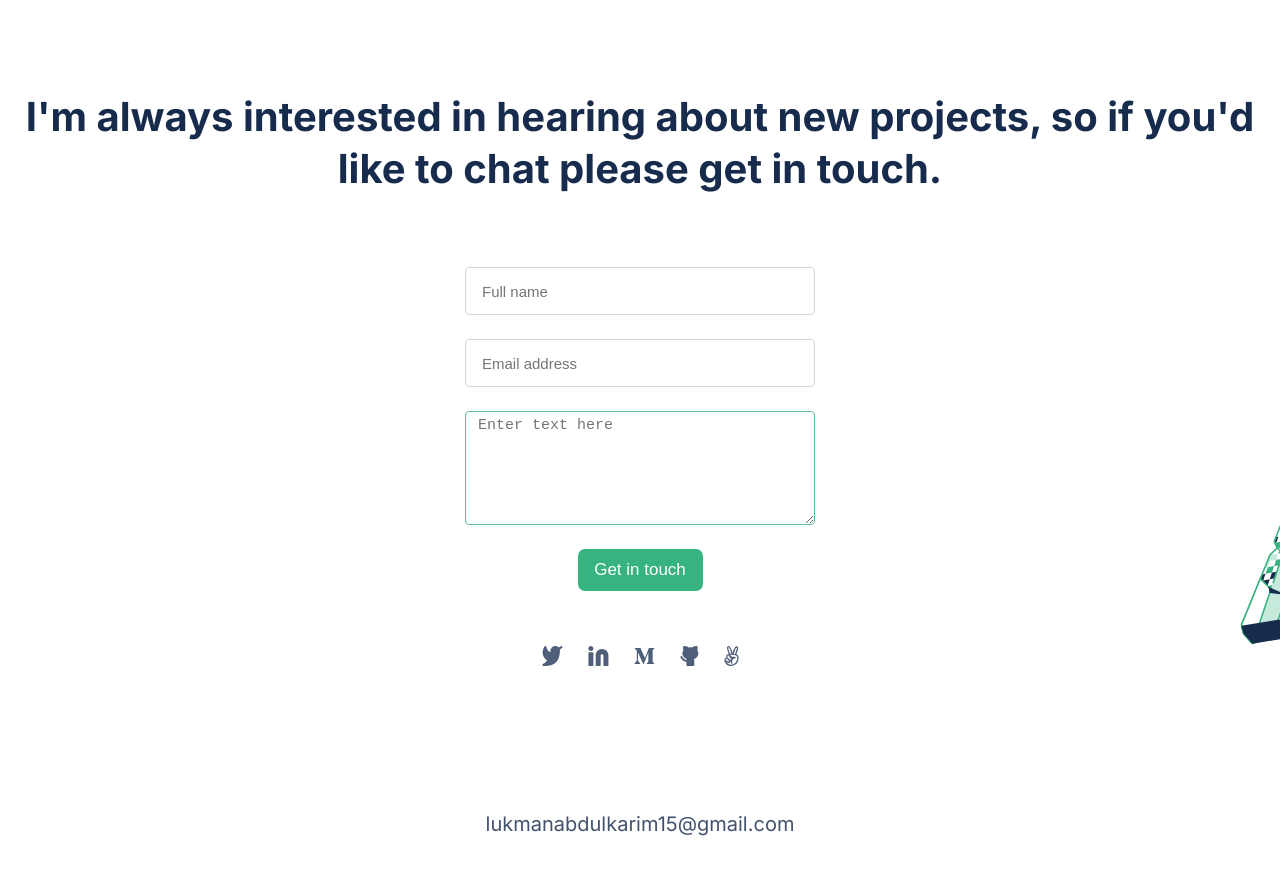
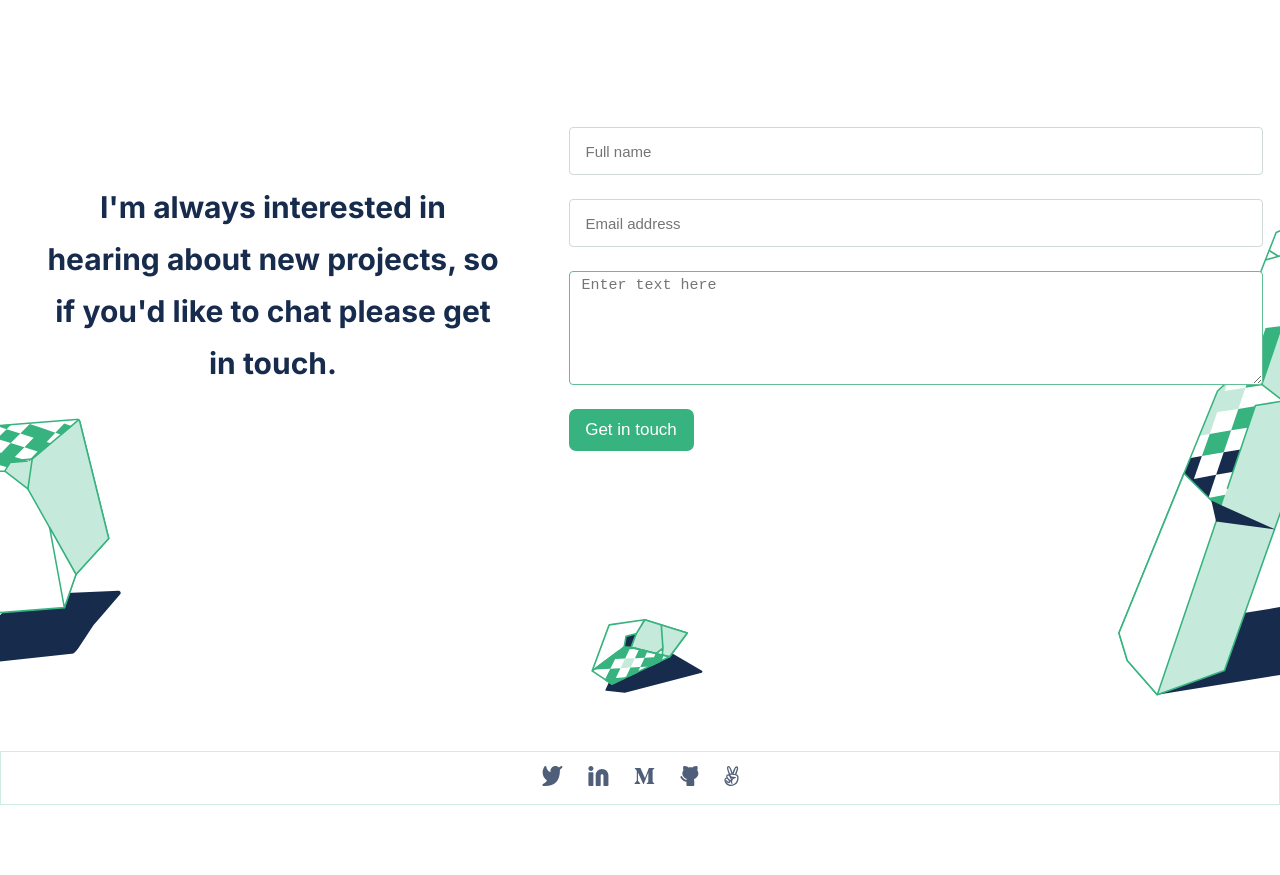
Before and after one commit to lukman155/mv_portfolio, a plain HTML site: page index.html in a window 1280 px wide. Shown: the part 2685-3560 px from the top of the page. After the commit the page ends 3490 px from the top, so only its background shows below. Drawn offline with Linux system fonts and the light colour scheme.

Commit message:
Add Background to Contact Section

```diff
--- a/index.html
+++ b/index.html
@@ -116,7 +116,7 @@
     <!--About Section-->
 
     <section>
-        <div class="background about left right flex-container">
+        <div class="background about flex-container">
             <h2 class="about-text">About me </h2>
             <p> I can help you build a product , feature or website
                 Look through some of my work and experience!
@@ -163,6 +163,7 @@
     <!--Contact Section-->
 
     <section class="contact-us flex-container">
+        <div class="flex-container">
         <p class="cta-text">I'm always interested in hearing about
              new projects, so if you'd like to chat please get in
             touch.</p>
@@ -172,11 +173,12 @@
             <textarea name="message" class="message" id="message" placeholder="Enter text here" cols="30" rows="10" maxlength="500" required></textarea>
             <button type="submit" class="contact-button">Get in touch</button>
         </form>
+    </div>
     </section>
 
     <!--Footer-->
 
-    <footer class="flex-container">
+    <footer class="flex-container footer">
         <ul class="social-icons">
             <li><a href="https://twitter.com/LukmanAbdulka18"><img src="images\twitter.svg" alt="twitter"></a></li>
             <li><a href="#"><img src="images\Linkedin.svg" alt="linkedin"></a></li>
--- a/style.css
+++ b/style.css
@@ -15,7 +15,6 @@ body {
 /* #### Start of Mobile Styles #### */
 
 @media (min-width: 320px) {
-
   /* Header Section */
   .header-desktop {
     display: none;
@@ -390,7 +389,7 @@ body {
     font-size: 15px;
     line-height: 24px;
     color: #6b778c;
-    width: 350px
+    width: 350px;
   }
 
   .message {
@@ -415,11 +414,9 @@ body {
 
   footer.social-icons {
     margin-top: 20px;
+    margin-bottom: 40px;
   }
 
-  footer.social-icons {
-    margin-bottom: 40px;
-  }
   /* End of Footer Section */
 }
 
@@ -429,18 +426,19 @@ body {
 
 @media (min-width: 753px) {
   body {
-    padding: 0px;
-    margin: 0px;
-
+    padding: 0;
+    margin: 0;
   }
 
   /* Start of Hero/about Section */
-  .flex-container{
+  .flex-container {
     gap: 8px;
   }
+
   .header {
     display: none;
   }
+
   .header-desktop {
     display: flex;
     justify-content: center;
@@ -451,13 +449,13 @@ body {
   }
 
   .background {
-
     background-image: url("/images/Header-llustration-desktop.svg");
     background-repeat: no-repeat;
     background-position: center center;
     background-size: cover;
-    padding: 0px 0px;
+    padding: 0 0;
   }
+
   .background h1 {
     max-width: 100%;
   }
@@ -467,6 +465,7 @@ body {
     margin-bottom: 34px;
     max-width: 860px;
   }
+
   .background .social-icons {
     margin-bottom: 600px;
   }
@@ -474,22 +473,26 @@ body {
   /* End of Hero Section */
 
   /* Start of Project Section */
-  h2{
+  h2 {
     max-width: 100%;
     margin-bottom: 52px;
   }
+
   hr {
     display: none;
   }
+
   .grid-container {
     grid-template-columns: 1fr 1fr 1fr;
     gap: 28px;
   }
+
   /* End of Project Section */
 
   /* Start of About Section */
-  .background.about.left {
-    background-image: url("/images/illustration-about-me-2-desktop.svg"),
+  .background.about {
+    background-image:
+      url("/images/illustration-about-me-2-desktop.svg"),
       url("/images/illustration\ about\ me\ desktop.svg");
     background-repeat: no-repeat, no repear;
     background-position: bottom left, top right;
@@ -499,20 +502,74 @@ body {
   .about .about-text {
     margin-top: 192px;
   }
+
   .about p {
     max-width: 820px;
     margin-top: 24px;
   }
+
   .background.about p {
     margin-bottom: 24px;
   }
+
   .flex-container.about {
-    gap: 0px;
+    gap: 0;
   }
 
   /* End of About Section */
+
   /* Start of Contact Section */
+  .contact-us {
+    background-image: url('/images/contact-form-desktop\ \(1\).svg'), url('/images/contact-form-desktop\ \(2\).svg'), url('/images/contact-form-desktop\ \(3\).svg');
+    background-repeat: no-repeat, no-repeat, no-repeat;
+    background-position: bottom right, bottom left, bottom center;
+  }
+
+  .contact-us.flex-container .flex-container {
+    flex-direction: row;
+    align-items: stretch;
+    justify-content: stretch;
+    gap: 40px;
+    margin-top: 100px;
+  }
+
+  .contact-us.flex-container .cta-text {
+    font-size: 30px;
+    width: 463px;
+  }
+
+  .form-body,
+  .name,
+  .email {
+    align-items: stretch;
+    width: 694px;
+  }
+
+  .contact-button {
+    align-self: flex-start;
+    margin-bottom: 250px;
+  }
+
   /* End of Contact Section */
+
   /* Start of Footer Section */
+  h3 {
+    display: none;
+  }
+
+  .footer .social-icons {
+    margin-top: 0;
+    margin-bottom: 0;
+    padding: 0;
+  }
+
+  .footer {
+    border: 1px solid rgba(54, 179, 127, 0.24);
+    margin: 0;
+    padding: 14px;
+    gap: 30px;
+    margin-top: 50px;
+  }
+
   /* End of Footer Section */
 }
```
Also changed, not shown: images/contact-form-desktop (1).svg (added), images/contact-form-desktop (2).svg (added), images/contact-form-desktop (3).svg (added). Lines whose indentation alone changed are shown as unchanged.
